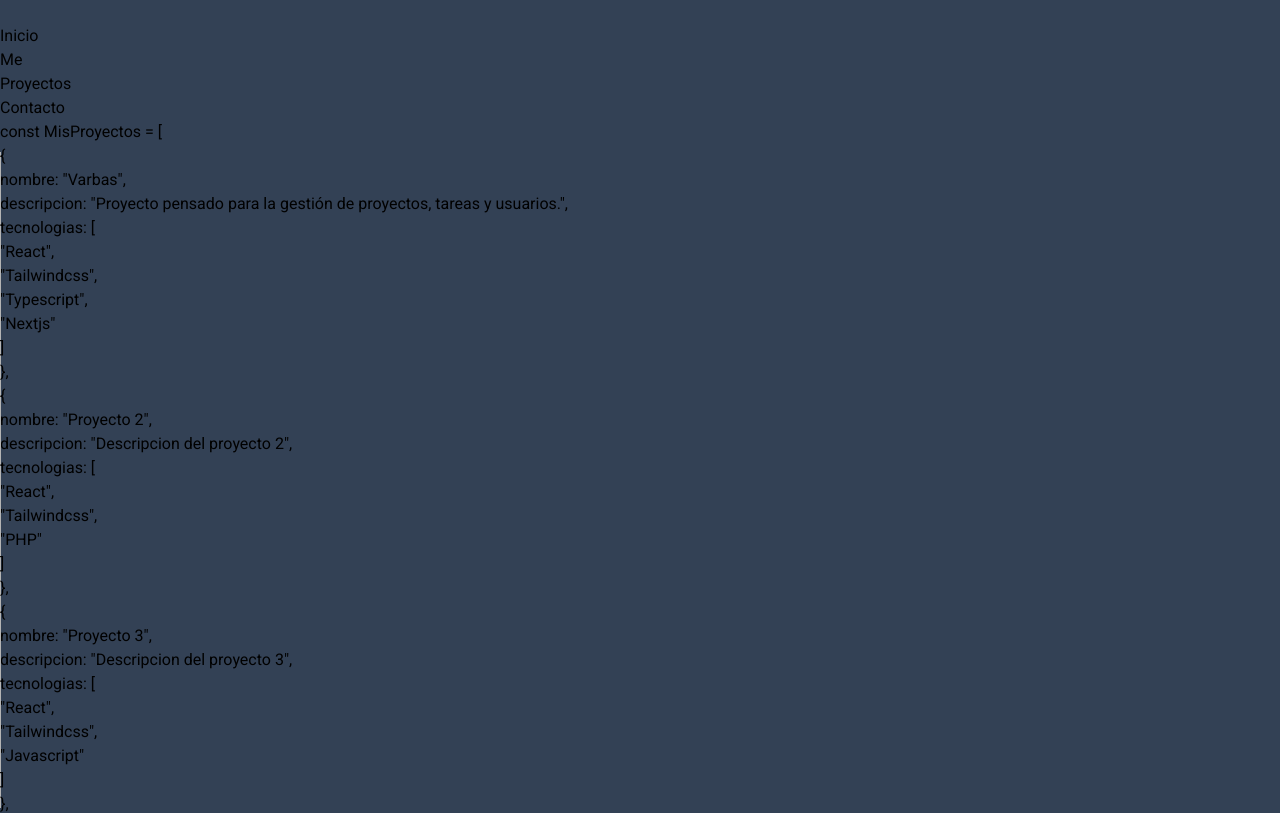
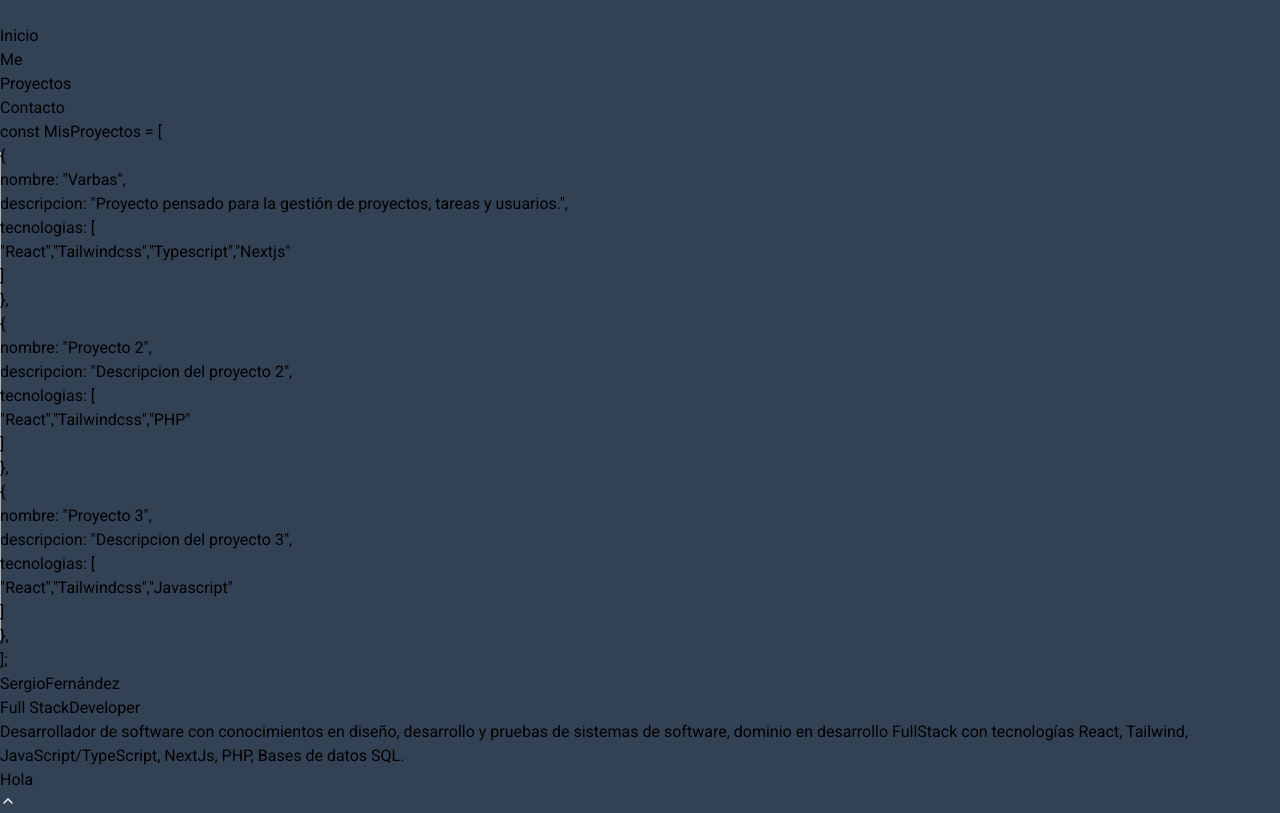
Before and after one commit to zenix-s/portfolio-react, a React (Vite) app: page / in a window 1280 px wide. Shown: the top 813 px of the page. Built offline with nearby package versions, Linux system fonts and the light colour scheme.

Commit message:
change from where i take the projects

```diff
--- a/src/App.tsx
+++ b/src/App.tsx
@@ -9,7 +9,6 @@
       <Header />
       <main>
         <About />
-        <Proyectos />
       </main>
       <Footer />
       <UpButton />
--- a/src/components/me/meproyectos.tsx
+++ b/src/components/me/meproyectos.tsx
@@ -8,6 +8,20 @@
   tecnologias?: string[];
   href?: string;
 }
+
+interface ProyectoSubString {
+  label1: string;
+  label2: string;
+}
+
+const ProyectoSubString: React.FC<ProyectoSubString> = ({ label1, label2 }) => {
+  return (
+    <div>
+      <span className="text-sky-300">{label1}:</span>{" "}
+      <span className="text-orange-400">"{label2}"</span>,
+    </div>
+  );
+};
 
 const Proyecto: React.FC<Proyecto> = ({
   nombre,
@@ -23,41 +37,35 @@
       className="code-section transition-all duration-500 hover:ml-2"
     >
       <div>
-        <p>
+        <div>
           <span className="text-fuchsia-500">{"{"}</span>
-        </p>
+        </div>
         <div className="pl-6">
-          <p>
-            <span className="text-sky-300">nombre:</span>{" "}
-            <span className="text-orange-400">"{nombre}"</span>,
-          </p>
-          <p>
-            <span className="text-sky-300">descripcion:</span>{" "}
-            <span className="text-orange-400">"{descripcion}"</span>,
-          </p>
+          <ProyectoSubString label1="nombre" label2={nombre} />
+          <ProyectoSubString label1="descripcion" label2={descripcion} />
           <div className="code-section">
-            <p>
+            <div>
               <span className="text-sky-300">tecnologias:</span>
               <span className="text-blue-400">{" ["}</span>
               <div className="pl-6">
                 {tecnologias?.map((tecnologia, index) => {
                   return (
-                    <p key={index}>
+                    <span key={index}>
                       <span className="text-orange-400">"{tecnologia}"</span>
                       {index !== tecnologias.length - 1 ? "," : ""}
-                    </p>
+                    </span>
                   );
                 })}
               </div>
               <span className="text-blue-400">{"]"}</span>
-            </p>
+            </div>
           </div>
         </div>
 
-        <p>
+        <div>
           <span className="text-fuchsia-500">{"}"}</span>
           <span>,</span>
-        </p>
+        </div>
       </div>
     </a>
   );
```
